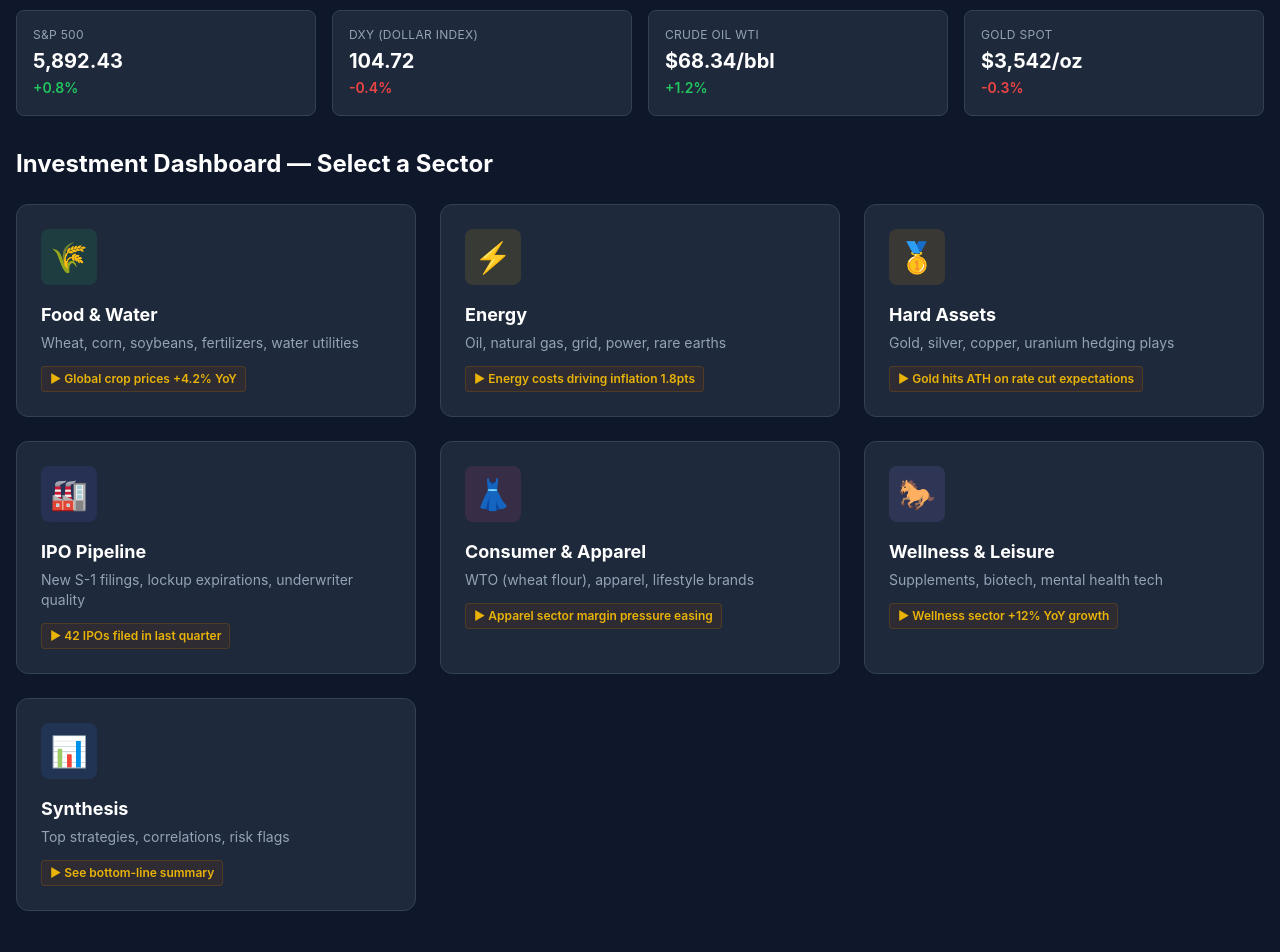
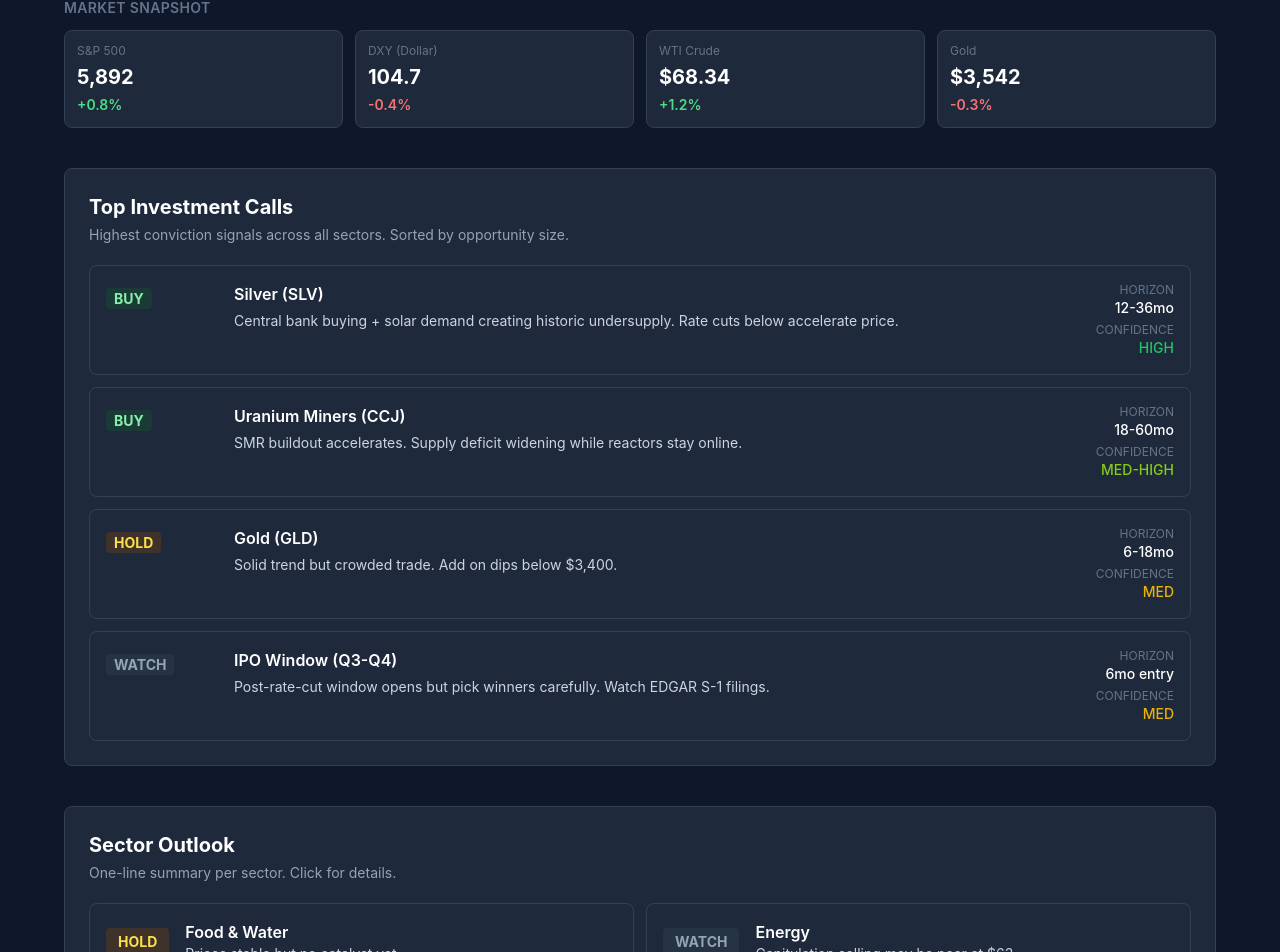
Before and after one commit to baxterlabshermes/macro-compass, a Next.js app: page / in a window 1280 px wide. Shown: the part 187-1139 px from the top of the page. Built offline with nearby package versions, Linux system fonts and the light colour scheme.

Commit message:
redesign: simplified dashboard with actionable signals
- Replaced data dump with Top Calls section (BUY/SELL/HOLD/WATCH)
- Reduced sector view to one-line summaries with clear signals
- Removed charts and correlation heatmaps
- Focus: clarity over coverage

```diff
--- a/src/app/page.js
+++ b/src/app/page.js
@@ -1,63 +1,135 @@
-'use client'
+import Link from 'next/link'
 
-const cards = [
-  { title: '🌾 Food & Water', icon: '#22c55e', page: '/food-water', desc: 'Wheat, corn, soybeans, fertilizers, water utilities', metric: 'Global crop prices +4.2% YoY' },
-  { title: '⚡ Energy', icon: '#eab308', page: '/energy', desc: 'Oil, natural gas, grid, power, rare earths', metric: 'Energy costs driving inflation 1.8pts' },
-  { title: '🥇 Hard Assets', icon: '#f59e0b', page: '/hard-assets', desc: 'Gold, silver, copper, uranium hedging plays', metric: 'Gold hits ATH on rate cut expectations' },
-  { title: '🏭 IPO Pipeline', icon: '#6366f1', page: '/ipo-pipeline', desc: 'New S-1 filings, lockup expirations, underwriter quality', metric: '42 IPOs filed in last quarter' },
-  { title: '👗 Consumer & Apparel', icon: '#ec4899', page: '/consumer-apparel', desc: 'WTO (wheat flour), apparel, lifestyle brands', metric: 'Apparel sector margin pressure easing' },
-  { title: '🐎 Wellness & Leisure', icon: '#a78bfa', page: '/wellness', desc: 'Supplements, biotech, mental health tech', metric: 'Wellness sector +12% YoY growth' },
-  { title: '📊 Synthesis', icon: '#3b82f6', page: '/synthesis', desc: 'Top strategies, correlations, risk flags', metric: 'See bottom-line summary' }
+// Mock data — real API integration later
+const marketKPIs = [
+  { label: 'S&P 500', value: '5,892', change: '+0.8%', direction: 'up' },
+  { label: 'DXY (Dollar)', value: '104.7', change: '-0.4%', direction: 'down' },
+  { label: 'WTI Crude', value: '$68.34', change: '+1.2%', direction: 'up' },
+  { label: 'Gold', value: '$3,542', change: '-0.3%', direction: 'down' },
+]
+
+const topCalls = [
+  {
+    rank: 1,
+    signal: 'BUY',
+    asset: 'Silver (SLV)',
+    thesis: 'Central bank buying + solar demand creating historic undersupply. Rate cuts below accelerate price.',
+    confidence: 'HIGH',
+    horizon: '12-36mo'
+  },
+  {
+    rank: 2,
+    signal: 'BUY',
+    asset: 'Uranium Miners (CCJ)',
+    thesis: 'SMR buildout accelerates. Supply deficit widening while reactors stay online.',
+    confidence: 'MED-HIGH',
+    horizon: '18-60mo'
+  },
+  {
+    rank: 3,
+    signal: 'HOLD',
+    asset: 'Gold (GLD)',
+    thesis: 'Solid trend but crowded trade. Add on dips below $3,400.',
+    confidence: 'MED',
+    horizon: '6-18mo'
+  },
+  {
+    rank: 4,
+    signal: 'WATCH',
+    asset: 'IPO Window (Q3-Q4)',
+    thesis: 'Post-rate-cut window opens but pick winners carefully. Watch EDGAR S-1 filings.',
+    confidence: 'MED',
+    horizon: '6mo entry'
+  },
+]
+
+const sectorSignals = [
+  { name: 'Food & Water', signal: 'HOLD', sentiment: 5, topLine: 'Prices stable but no catalyst yet.' },
+  { name: 'Energy', signal: 'WATCH', sentiment: 4, topLine: 'Capitulation selling may be near at $63.' },
+  { name: 'Hard Assets', signal: 'BUY', sentiment: 8, topLine: 'Best risk/reward in metals. Silver leading.' },
+  { name: 'IPO Pipeline', signal: 'WATCH', sentiment: 4, topLine: 'Window opens after rate cuts — timing uncertain.' },
+  { name: 'Consumer/Apparel', signal: 'HOLD', sentiment: 5, topLine: 'Margins stabilizing but no clear winner.' },
+  { name: 'Wellness/Leisure', signal: 'BUY', sentiment: 7, topLine: 'AI fatigue driving demand. Nootropics growing fast.' },
 ]
 
 export default function Home() {
   return (
+    <div className="max-w-6xl mx-auto space-y-10 pb-20">
+
+      {/* Header */}
       <div>
-      <div className="mb-10">
-        <h1 className="text-4xl font-bold text-white mb-2">Macro Compass</h1>
-        <p className="text-slate-400 text-lg">Global commodity, equity & IPO investment intelligence — updated daily.</p>
+        <h1 className="text-3xl font-bold text-white mb-1">Macro Compass</h1>
+        <p className="text-slate-400">Daily macro intelligence. Actionable calls only.</p>
       </div>
 
-      {/* KPI Cards */}
-      <div className="grid grid-cols-1 md:grid-cols-2 lg:grid-cols-4 gap-4 mb-8 no-print">
-        {[
-          { label: 'S&P 500', value: '5,892.43', change: '+0.8%', up: true },
-          { label: 'DXY (Dollar Index)', value: '104.72', change: '-0.4%', up: false },
-          { label: 'Crude Oil WTI', value: '$68.34/bbl', change: '+1.2%', up: true },
-          { label: 'Gold Spot', value: '$3,542/oz', change: '-0.3%', up: false }
-        ].map(k => (
-          <div key={k.label} className="bg-surface border border-border rounded-lg p-4">
-            <p className="text-xs text-slate-400 uppercase tracking-wide mb-1">{k.label}</p>
-            <p className="text-xl font-bold text-white">{k.value}</p>
-            <span className={`text-sm ${k.up ? 'text-success' : 'text-danger'} font-semibold`}>{k.change}</span>
+      {/* Market Overview */}
+      <section>
+        <h2 className="text-sm font-semibold text-slate-500 uppercase tracking-wide mb-3">Market Snapshot</h2>
+        <div className="grid grid-cols-2 md:grid-cols-4 gap-3">
+          {marketKPIs.map(k => (
+            <div key={k.label} className="bg-surface border border-border rounded-lg p-3">
+              <p className="text-xs text-slate-500">{k.label}</p>
+              <p className="text-xl font-bold text-white mt-1">{k.value}</p>
+              <p className={`text-sm font-semibold mt-1 ${k.direction === 'up' ? 'text-green-400' : 'text-red-400'}`}>{k.change}</p>
             </div>
           ))}
         </div>
+      </section>
 
-      <h2 className="text-2xl font-bold text-white mb-6">Investment Dashboard — Select a Sector</h2>
-      <div className="grid grid-cols-1 md:grid-cols-2 lg:grid-cols-3 gap-6">
-        {cards.map(c => (
-          <a key={c.page} href={c.page}
-             className="block group cursor-pointer transform hover:scale-[1.02] transition-transform duration-300"
-             style={{ display: 'flex', alignItems: 'stretch' }}>
-            <div className="bg-surface border border-border rounded-xl p-6 w-full hover:border-accent transition-colors relative overflow-hidden">
-              <div className="w-14 h-14 rounded-lg mb-4 flex items-center justify-center text-3xl" style={{ backgroundColor: c.icon + '20', color: c.icon }}>{c.title.split(' ')[0]}</div>
-              <h3 className="text-lg font-bold text-white mb-1 group-hover:text-accent">{c.title.slice(2)}</h3>
-              <p className="text-sm text-slate-400 mb-3">{c.desc}</p>
-              <p className="text-xs text-gold font-semibold bg-yellow-900/20 inline-block px-2 py-1 rounded border border-yellow-700/30">▶ {c.metric}</p>
+      {/* Top Calls */}
+      <section className="bg-surface border border-border rounded-lg p-6">
+        <h2 className="text-xl font-bold text-white mb-1">Top Investment Calls</h2>
+        <p className="text-slate-400 text-sm mb-5">Highest conviction signals across all sectors. Sorted by opportunity size.</p>
+
+        <div className="space-y-3">
+          {topCalls.map(call => (
+            <div key={call.rank} className="flex items-start gap-4 p-4 border border-slate-700 rounded-lg hover:border-accent transition-colors">
+              <div className="shrink-0 w-28 pt-1">
+                <span className={`text-lg font-bold px-2 py-0.5 rounded text-sm ${
+                  call.signal === 'BUY' ? 'bg-green-900/40 text-green-300' :
+                  call.signal === 'SELL' ? 'bg-red-900/40 text-red-300' :
+                  call.signal === 'HOLD' ? 'bg-yellow-900/40 text-yellow-300' :
+                  'bg-slate-700/40 text-slate-400'
+                }`}>{call.signal}</span>
+              </div>
+              <div className="flex-1 min-w-0">
+                <p className="text-white font-semibold">{call.asset}</p>
+                <p className="text-sm text-slate-300 mt-1 leading-relaxed">{call.thesis}</p>
+              </div>
+              <div className="shrink-0 text-right min-w-[80px]">
+                <p className="text-xs text-slate-500">HORIZON</p>
+                <p className="text-sm text-white font-medium">{call.horizon}</p>
+                <p className="text-xs text-slate-500 mt-1">CONFIDENCE</p>
+                <p className="text-sm font-medium" style={{ color: call.confidence === 'HIGH' ? '#22c55e' : call.confidence === 'MED-HIGH' ? '#84cc16' : '#eab308' }}>{call.confidence}</p>
+              </div>
+            </div>
+          ))}
+        </div>
+      </section>
+
+      {/* Sector Signals */}
+      <section className="bg-surface border border-border rounded-lg p-6">
+        <h2 className="text-xl font-bold text-white mb-1">Sector Outlook</h2>
+        <p className="text-slate-400 text-sm mb-5">One-line summary per sector. Click for details.</p>
+
+        <div className="grid grid-cols-1 md:grid-cols-2 gap-3">
+          {sectorSignals.map(s => (
+            <a key={s.name} href="/synthesis" className="flex items-center gap-4 p-4 border border-slate-700 rounded-lg hover:border-accent transition-colors">
+              <span className={`text-lg font-bold px-3 py-1 rounded text-sm shrink-0 ${
+                s.signal === 'BUY' ? 'bg-green-900/40 text-green-300' :
+                s.signal === 'SELL' ? 'bg-red-900/40 text-red-300' :
+                s.signal === 'HOLD' ? 'bg-yellow-900/40 text-yellow-300' :
+                'bg-slate-700/40 text-slate-400'
+              }`}>{s.signal}</span>
+              <div className="min-w-0">
+                <p className="text-white font-semibold">{s.name}</p>
+                <p className="text-sm text-slate-300 truncate">{s.topLine}</p>
               </div>
             </a>
           ))}
         </div>
+      </section>
 
-      <div className="mt-12 bg-surface border border-border rounded-xl p-8 max-w-4xl mx-auto no-print">
-        <h3 className="text-lg font-semibold text-white mb-2">💡 How to Use This Dashboard</h3>
-        <p className="text-sm sm:text-base text-slate-400 leading-relaxed">
-          Each tab provides a consultant-style drilldown with live price data, macro trend analysis,
-          related equities, IPO overlap, and sentiment. Tap any card above to explore.
-          The <a href="/synthesis" className="text-accent hover:underline font-medium">Synthesis & Strategy</a> tab combines all sectors into actionable thesis statements for the 2026–2031 horizon.
-        </p>
-      </div>
     </div>
   )
 }
```
Lines whose indentation alone changed are shown as unchanged.
